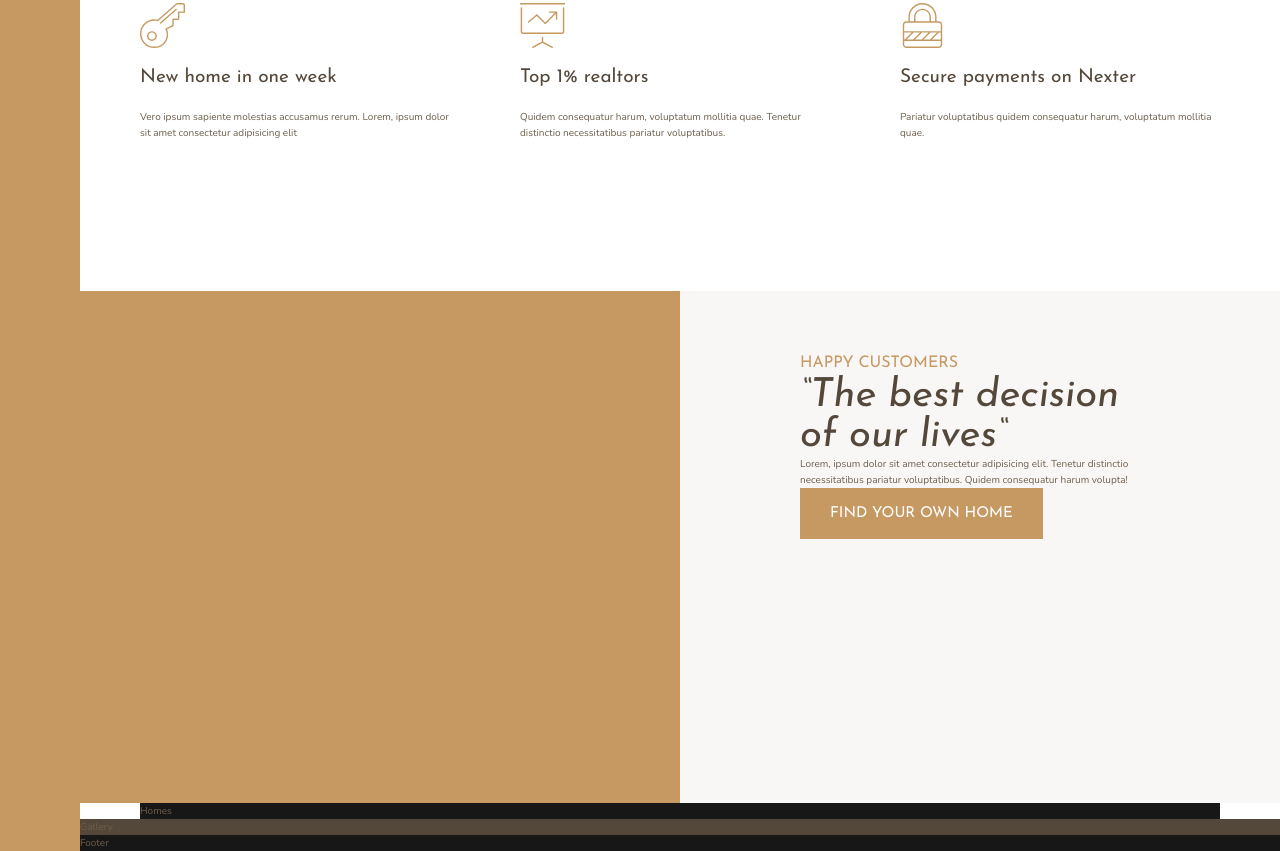
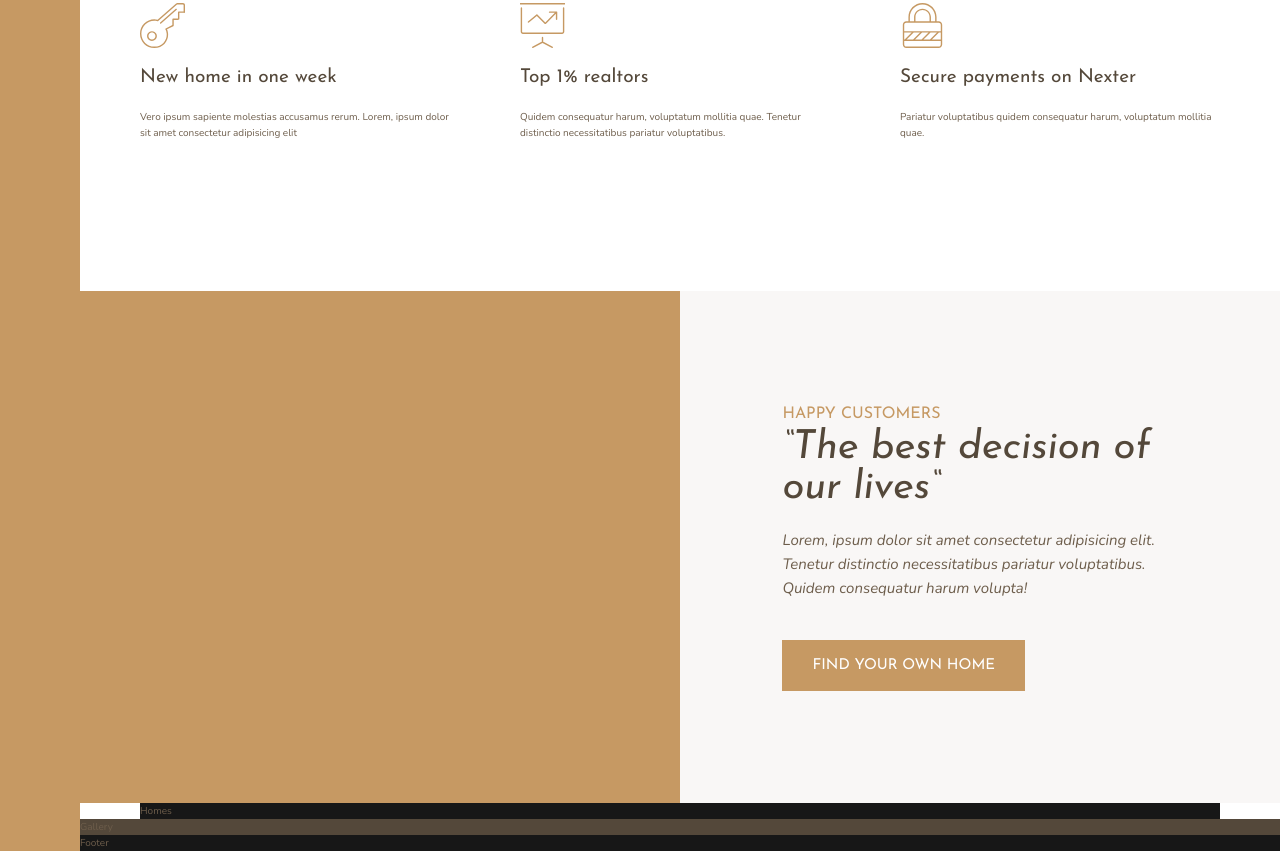
Before and after one commit to Isynopoulos1/nexterproject, a website: page index.html in a window 1280 px wide. Shown: the part 984-1835 px from the top of the page. Drawn offline with nearby package versions, Linux system fonts and the light colour scheme.

Commit message:
building the stories section part 3

```diff
--- a/index.html
+++ b/index.html
@@ -84,11 +84,11 @@
     <div class="story__pictures"></div>
     <div class="story__content">
       <h3 class="heading-3">Happy customers</h3>
-      <h2 class="heading-2 heading-2--dark">
+      <h2 class="heading-2 heading-2--dark mb-md">
         &ldquo;The best decision of our lives&ldquo;
       </h2>
 
-      <p class="storie__text">
+      <p class="story__text">
         Lorem, ipsum dolor sit amet consectetur adipisicing elit. Tenetur
         distinctio necessitatibus pariatur voluptatibus. Quidem consequatur
         harum volupta!
--- a/sass/_story.scss
+++ b/sass/_story.scss
@@ -6,7 +6,23 @@
   &__content {
     background-color: $color-grey-light-1;
     grid-column: col-start 5 / full-end;
+    padding: 6rem 8vw;
 
-    padding: 6rem 12rem;
+    /*
+
+    display: flex;
+    flex-direction: column;
+    justify-content: center;
+    align-items: flex-start;*/
+
+    display: grid;
+    align-content: center;
+    justify-items: start;
+  }
+
+  &__text {
+    font-size: 1.5rem;
+    font-style: italic;
+    margin-bottom: 4rem;
   }
 }
--- a/sass/_typography.scss
+++ b/sass/_typography.scss
@@ -53,3 +53,16 @@
     background-color: $color-primary-dark;
   }
 }
+
+.mb-sm {
+  margin-bottom: 2rem;
+}
+.mb-md {
+  margin-bottom: 2rem;
+}
+.mb-lg {
+  margin-bottom: 2rem;
+}
+.mb-hg {
+  margin-bottom: 2rem;
+}
```
Also changed, not shown: css/style.css.
